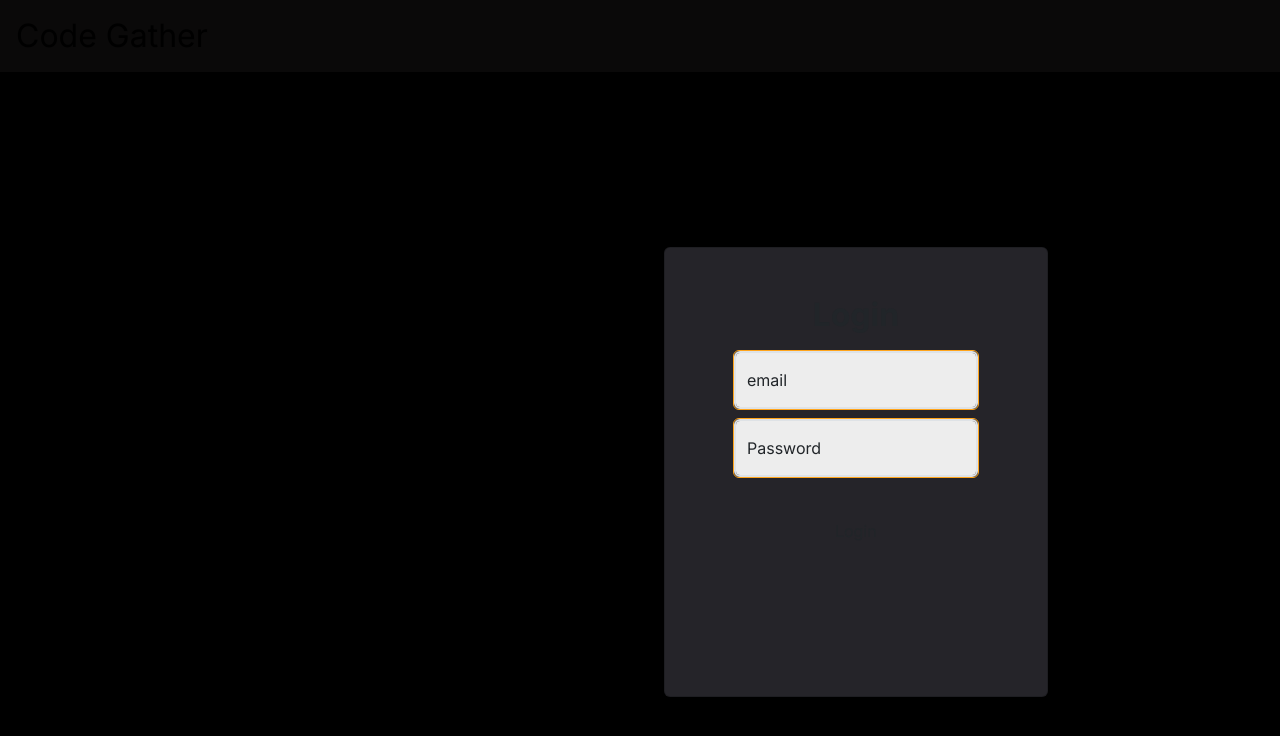
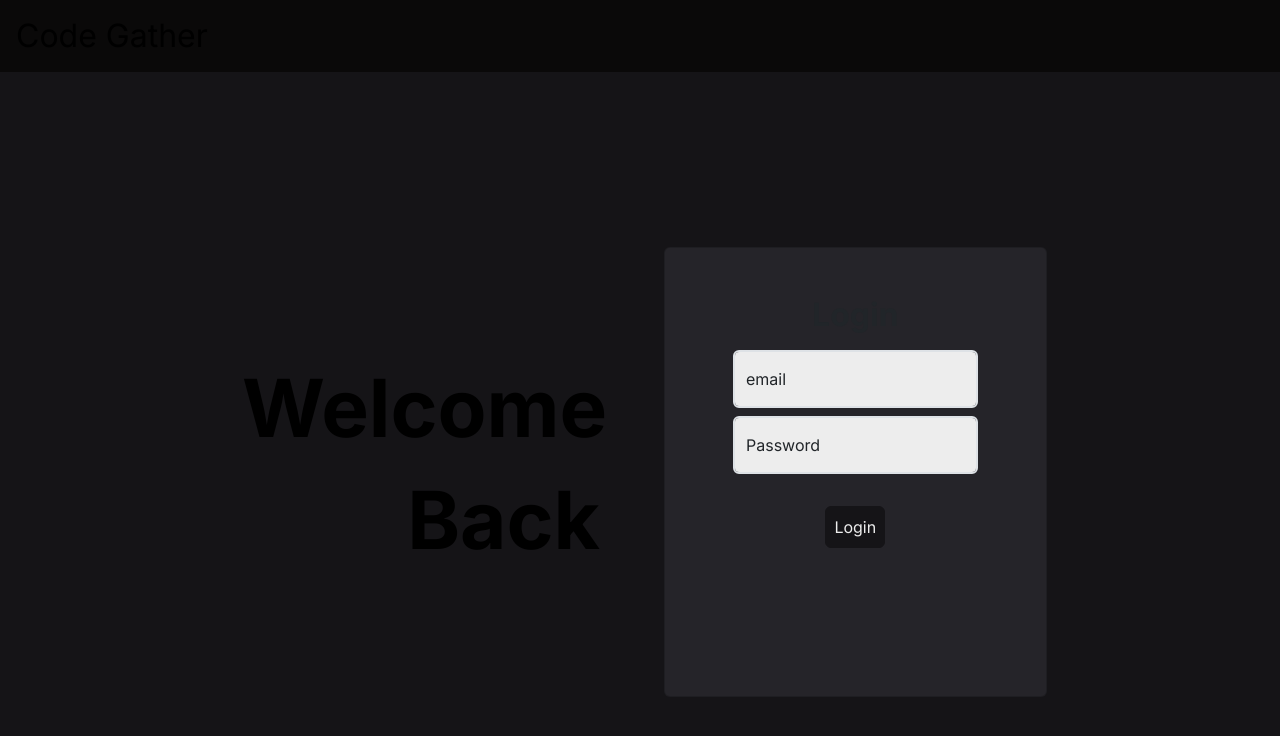
Before and after one commit to diclebahceli/codegather, a Next.js app in the folder FRONTEND/: page /pages/login in a window 1280 px wide. Shown: the top 736 px of the page. Built offline with nearby package versions, Linux system fonts and the light colour scheme.

Commit message:
feat: update theme of pages and fix ace theme

```diff
--- a/FRONTEND/src/app/components/ace_editor/AceEditor.tsx
+++ b/FRONTEND/src/app/components/ace_editor/AceEditor.tsx
@@ -5,6 +5,7 @@ import "ace-builds/src-noconflict/ace";
 import "ace-builds/src-noconflict/mode-java";
 import "ace-builds/src-noconflict/theme-github";
 import "ace-builds/src-noconflict/ext-language_tools";
+import 'ace-builds/src-noconflict/theme-twilight';
 import { Ace } from "ace-builds";
 
 
@@ -19,7 +20,7 @@ function AceEditorComponent({ onValueChange }: { onValueChange: (value: string)
         <AceEditor
             placeholder="Placeholder Text"
             mode="javascript"
-            theme="solarized_dark"
+            theme="twilight"
             name="blah2"
             onLoad={onLoad}
             onChange={onChange}
@@ -27,7 +28,7 @@ function AceEditorComponent({ onValueChange }: { onValueChange: (value: string)
             showPrintMargin={true}
             showGutter={true}
             highlightActiveLine={true}
-            style={{ borderRadius: "5px", height: "100%"}}
+            style={{ borderRadius: "5px", height: "100%" }}
             width="100%"
             value={`function onLoad(editor) {
   console.log("i've loaded");
--- a/FRONTEND/src/app/components/button/Button.tsx
+++ b/FRONTEND/src/app/components/button/Button.tsx
@@ -6,7 +6,7 @@ type ButtonProps = {
 
 const Button = ({ children }: ButtonProps) => {
   return (
-    <button type="button" className="btn btn-outline-primary m-3 p-2">
+    <button className="btn btn-dark m-3 p-2">
       {children}
     </button>
   );
--- a/FRONTEND/src/app/components/input_field/InputField.tsx
+++ b/FRONTEND/src/app/components/input_field/InputField.tsx
@@ -11,7 +11,7 @@ export default function InputField(props: InputFieldProps) {
   const { type, name, label, ...rest } = props;
 
   return (
-    <div className="form-floating border-1 border-orange rounded">
+    <div className="form-floating rounded">
       <input
         type={type}
         id={name}
--- a/FRONTEND/src/app/pages/login/page.tsx
+++ b/FRONTEND/src/app/pages/login/page.tsx
@@ -12,10 +12,7 @@ export default function Login() {
 
   return (
     <div className="flex-col">
-      <div className="row-5">
-      </div>
-
-      <div className="d-flex justify-content-center align-items-center text-center vh-100 bg-black row-10">
+      <div className="d-flex justify-content-center align-items-center text-center vh-100 bg-dark row-10">
         <div className="d-flex flex-row align-items-center justify-content-center h-75">
           <div className="col me-5">
             <h1 className="display-1 fw-bold text-light">Welcome </h1>
@@ -40,6 +37,7 @@ export default function Login() {
 
                 <div className="m-3">
                   <Button>
+
                     <span>Login</span>
                   </Button>
                 </div>
```
